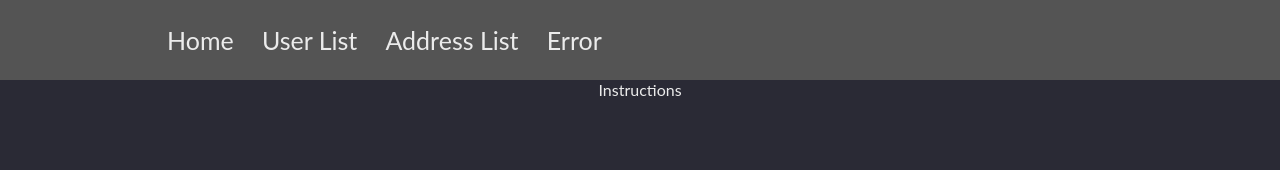
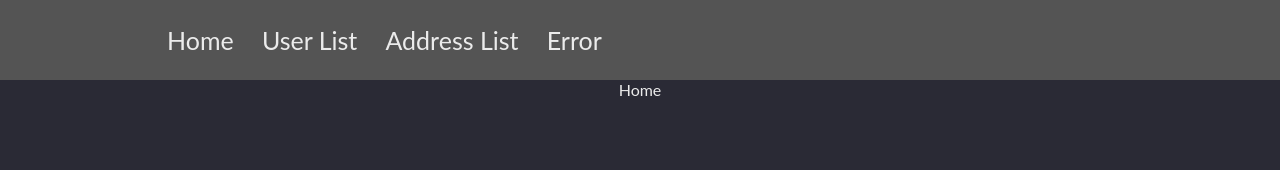
Before and after one commit to cast0273/mad9135-c2-react-router, a React (Create React App) app: page / in a window 1280 px wide. Shown: the top 170 px of the page. Built offline with nearby package versions, Linux system fonts and the light colour scheme.

Commit message:
update Main Switch path to include the new Home component

```diff
--- a/src/components/Main/Main.js
+++ b/src/components/Main/Main.js
@@ -1,5 +1,6 @@
 import './main.css'
 
+import Home from '../Home/Home'
 import UserList from '../UserList/UserList'
 import UserAddress from '../UserAddress/UserAddress'
 import Error from '../Error/Error'
@@ -10,7 +11,9 @@ export default function Main () {
   return (
     <div className='Main'>
       <Switch>
-        <Route path='/'>Instructions</Route>
+        <Route path='/' exact>
+          <Home />
+        </Route>
 
         <Route path='/userList'>
           <UserList />
```
